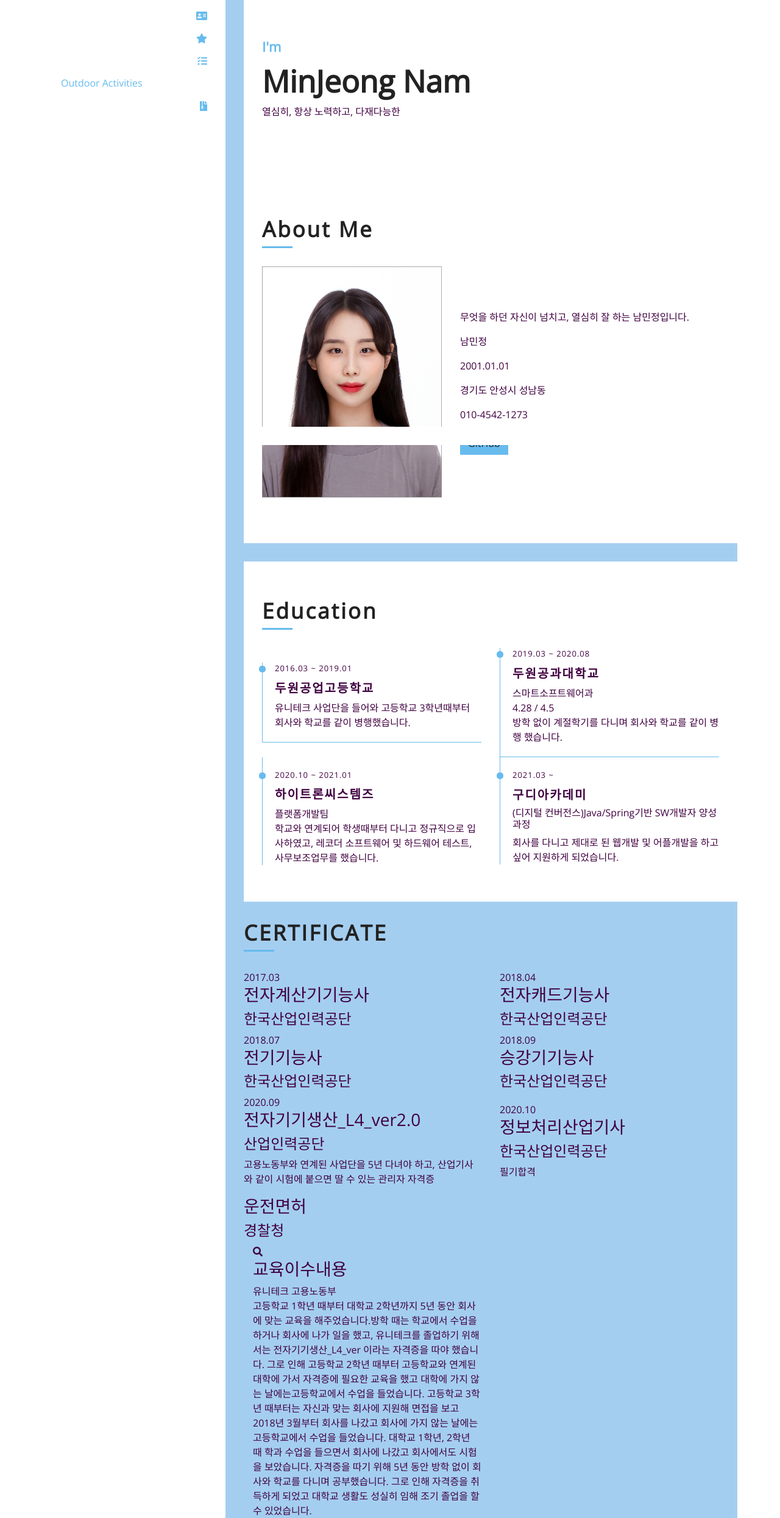
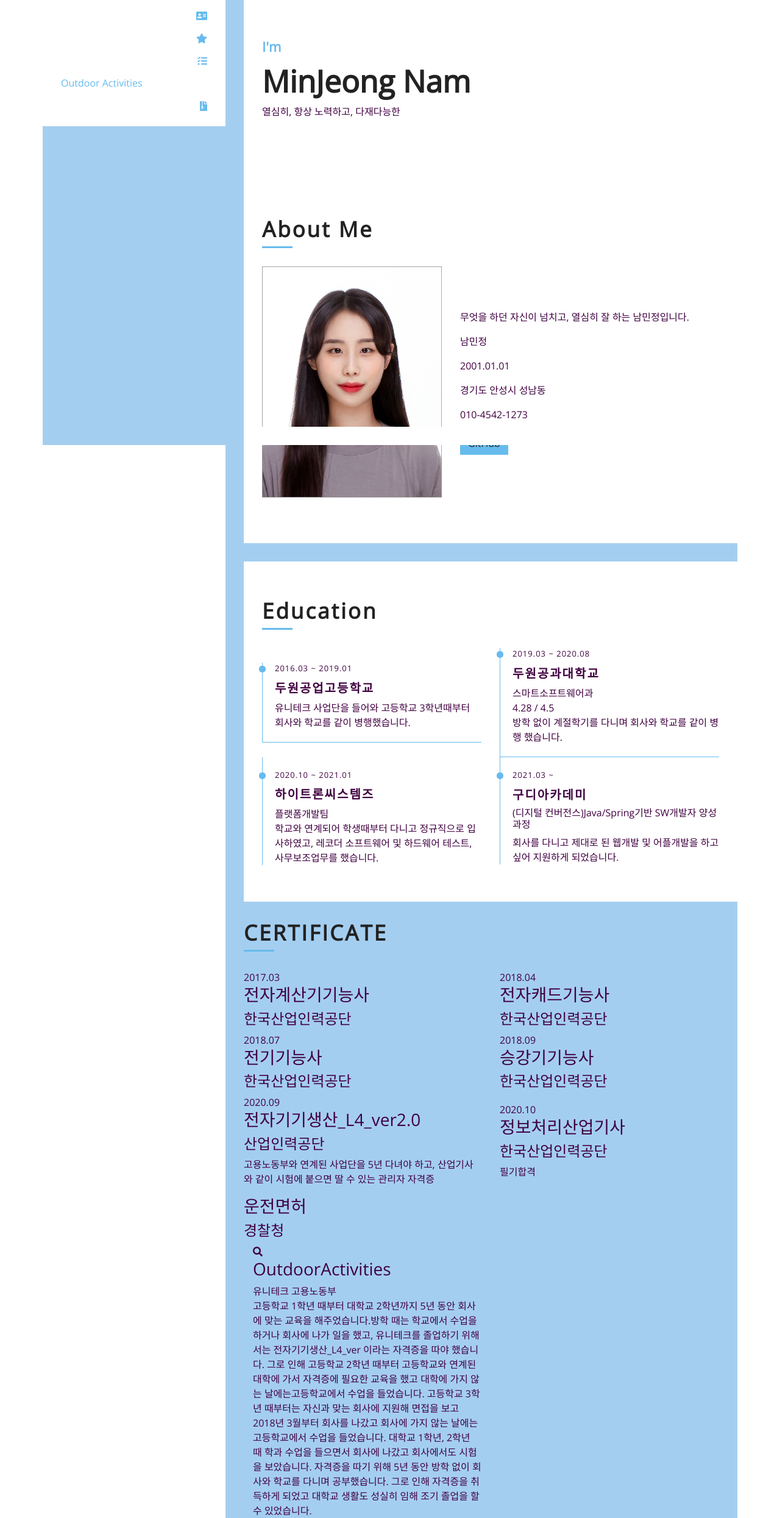
Before and after one commit to esse4542/esse4542.github.io, a plain HTML site: page index.html in a window 1280 px wide. Shown: the part 70-2560 px from the top of the page at 61% size. Drawn offline with nearby package versions, Linux system fonts and the light colour scheme; files whose address does not match are found by name.

Commit message:
색깔..

```diff
--- a/index.html
+++ b/index.html
@@ -240,7 +240,7 @@
             <div class="col-md-6">
                  <div class="srv-col">
                      <i class="fa fa-search"></i>
-                     <h3>교육이수내용</h3>
+                     <h3>OutdoorActivities</h3>
                      <h9>유니테크</h9>
                      <h10>고용노동부</h10>
                      <p>고등학교 1학년 때부터 대학교 2학년까지 5년 동안 회사에 맞는 교육을 해주었습니다.방학 때는 학교에서 수업을 하거나 회사에 나가 일을 했고, 유니테크를 졸업하기 위해서는 전자기기생산_L4_ver 이라는 자격증을 따야 했습니다.
--- a/style.css
+++ b/style.css
@@ -39,7 +39,7 @@ a:focus {
     position: relative;
     width: 100%;
     float: left;
-    background: rgb(255, 255, 255);
+    background: rgb(164, 206, 240);
 }
 
 .wrapper .content {
```
